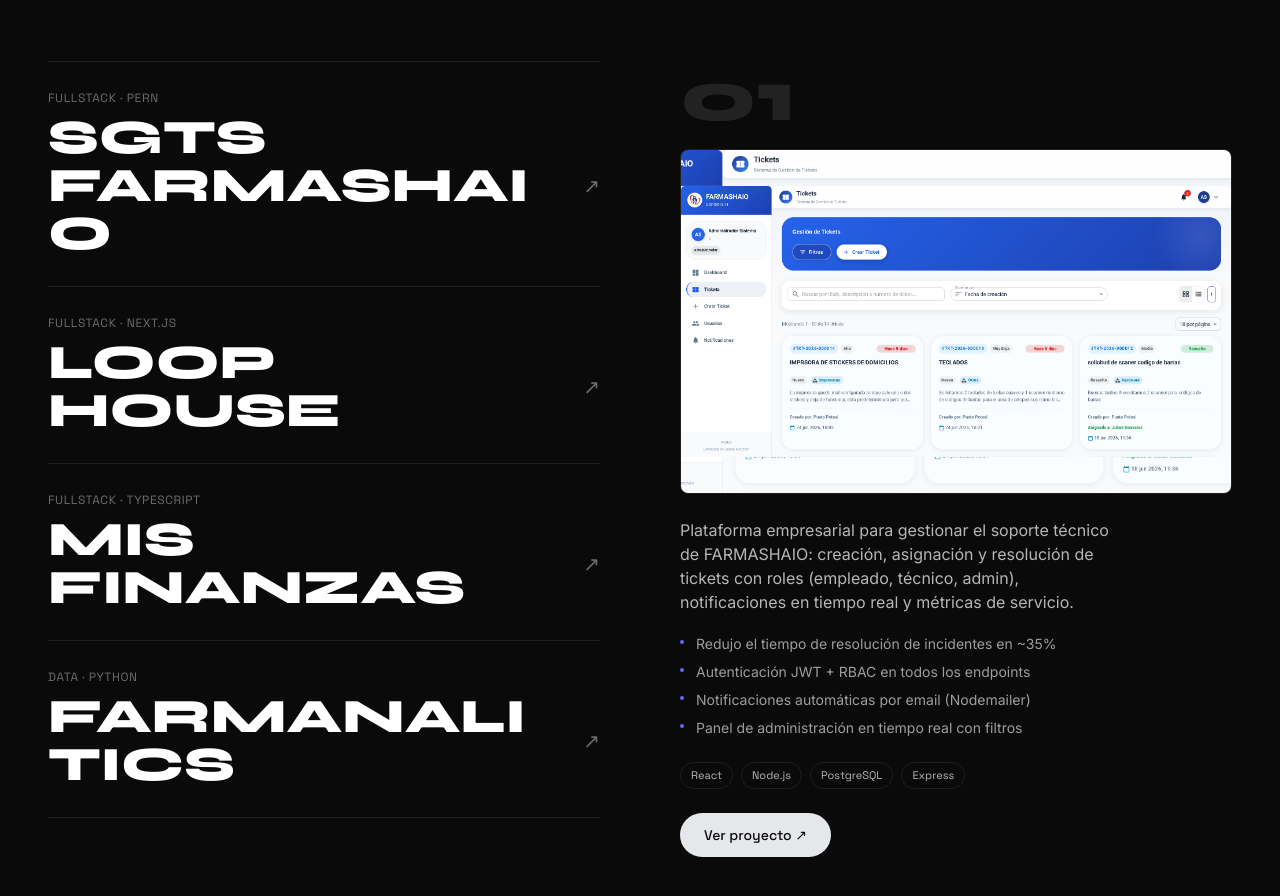
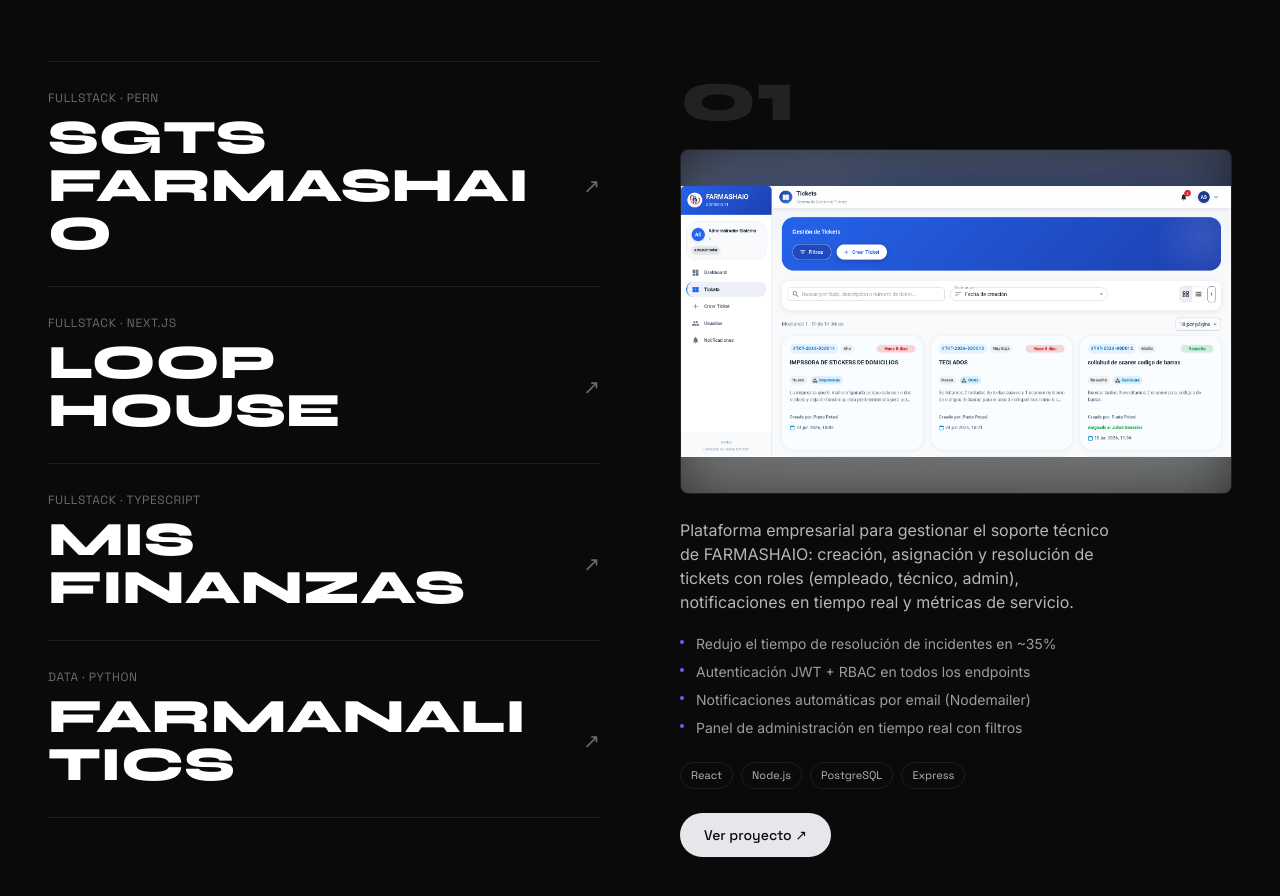
Before and after one commit to Julian-Enable/portafolio, a React (Vite) app: page / in a window 1280 px wide. Shown: the part 1900-2796 px from the top of the page. Built offline with nearby package versions, Linux system fonts and the light colour scheme.

Commit message:
Blur project image background

```diff
--- a/src/components/Projects.jsx
+++ b/src/components/Projects.jsx
@@ -63,14 +63,29 @@
               {projects.map((p, i) => (
                 <div
                   key={p.id}
-                  className="absolute inset-0 transition-opacity duration-500"
+                  className="absolute inset-0 bg-ink transition-opacity duration-500"
                   style={{
                     opacity: active === i ? 1 : 0,
-                    background: p.image
-                      ? `url(${p.image}) center / contain no-repeat, url(${p.image}) center / cover no-repeat`
-                      : p.color,
+                    background: p.image ? undefined : p.color,
                   }}
-                />
+                >
+                  {p.image && (
+                    <>
+                      <div
+                        className="absolute -inset-6 opacity-45 blur-2xl"
+                        style={{
+                          background: `url(${p.image}) center / cover no-repeat`,
+                        }}
+                      />
+                      <div
+                        className="absolute inset-0"
+                        style={{
+                          background: `url(${p.image}) center / contain no-repeat`,
+                        }}
+                      />
+                    </>
+                  )}
+                </div>
               ))}
             </div>
 
```
